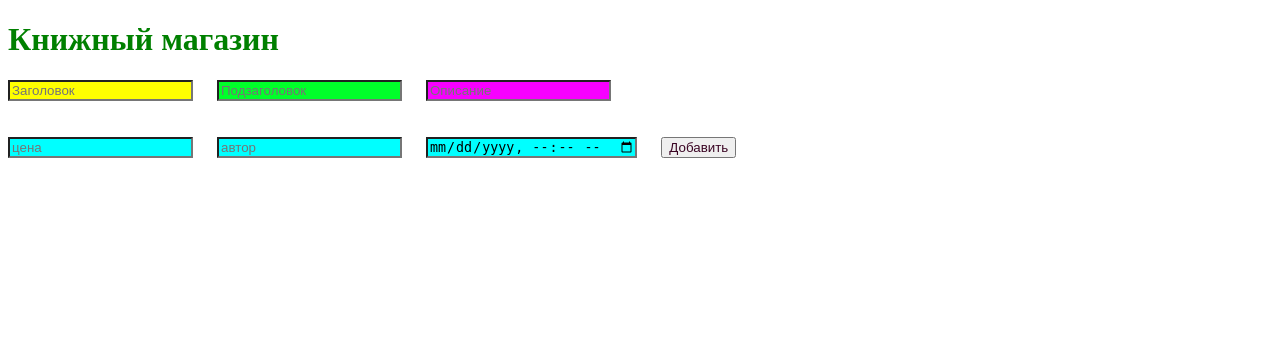
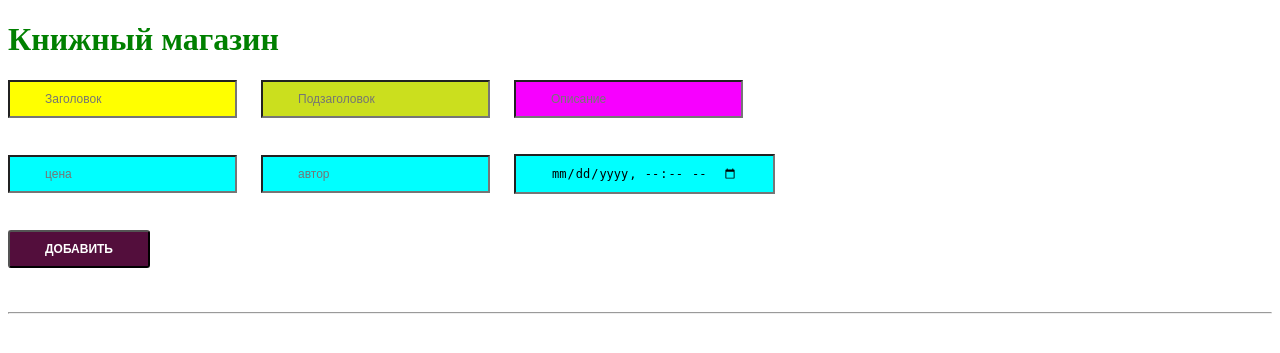
Before and after one commit to Sezim8/todo, a Django app: template main/templates/books.html in a window 1280 px wide. Shown: the top 353 px of the page. Run offline with Django 3.2, Linux system fonts and the light colour scheme; the template is opened without the code that fills it, so the values that code supplies are empty.

Commit message:
edd delete button

```diff
--- /dev/null
+++ b/main/static/styles/book.css
@@ -0,0 +1,28 @@
+*{
+    box-sizing: border-box;
+    margin: 15;
+    padding: 15;
+    color: black;
+
+}
+
+.create_button{
+    padding: 10px 35px;
+    background-color: rgb(83, 14, 60);
+    border: 1 px solid pink;
+    color: white;
+    font-size: 12px;
+    text-transform: uppercase;
+    font-weight: bold;
+    border-radius: 3px;
+    cursor: pointer;
+}
+
+.item{
+    padding: 10px 35px;
+    font-size: 12px;
+
+}
+h1{
+    font: center;
+}
--- a/main/templates/books.html
+++ b/main/templates/books.html
@@ -5,6 +5,7 @@
     <meta charset="UTF-8">
     <meta name="viewport" content="width=device-width, initial-scale=1.0">
     <title>Books Store</title>
+    <link rel="stylesheet" href="{% static 'styles/book.css'%}" />
 
 
 </head>
@@ -15,14 +16,15 @@
         {% csrf_token %}
 
     <div class="title1">
-        <input class="book_item" style="background-color: yellow;" type="text" name="title" placeholder="Заголовок" > &ensp;&ensp;
-        <input style="background-color: #00ff2a; " type="text" name="subtitle" placeholder="Подзаголовок"> &ensp;&ensp;
-        <input style="background-color: rgb(247, 0, 255);" type="text" name="desciption" placeholder="Описание">   <br> <br> <br>
-        <input style="background-color: rgb(0, 255, 255);" type="number" name="price" placeholder="цена"> &ensp;&ensp;
-        <input style="background-color: rgb(0, 255, 255);" type="text" name="author" placeholder="автор"> &ensp;&ensp;
-        <input style="background-color: rgb(0, 255, 255);" type="datetime-local" name="year" placeholder="Год"> &ensp;&ensp;
+        <input class="item" style="background-color: yellow;" type="text" name="title" placeholder="Заголовок" > &ensp;&ensp;
+        <input class="item" style="background-color: #cbdf1e; " type="text" name="subtitle" placeholder="Подзаголовок"> &ensp;&ensp;
+        <input class="item" style="background-color: rgb(247, 0, 255);" type="text" name="desciption" placeholder="Описание">   <br> <br> <br>
+        <input class="item" style="background-color: rgb(0, 255, 255);" type="number" name="price" placeholder="цена"> &ensp;&ensp;
+        <input class="item" style="background-color: rgb(0, 255, 255);" type="text" name="author" placeholder="автор"> &ensp;&ensp;
+        <input class="item" style="background-color: rgb(0, 255, 255);" type="datetime-local" name="year" placeholder="Год"> <br> <br> <br>
 
-        <button style="color: rgb(58, 4, 35);">Добавить</button>
+        <button class="create_button">Добавить</button> <br> <br> <br>
+        <hr>
 
 
     </div>
--- a/main/templates/test.html
+++ b/main/templates/test.html
@@ -40,7 +40,7 @@
                     <p>{{ todo.created_at }}</p>
                     <div class="action_buttons">
                         <img src="{%static 'icons/star.png' %}"/>
-                        <img src="{%static 'icons/delete.png' %}" />
+                        <a href="{% url 'delete-todo' todo.id %}"> <img src="{%static 'icons/delete.png' %}" /></a>
                     </div>
                 </div>
 
--- a/main/views.py
+++ b/main/views.py
@@ -44,7 +44,11 @@ def add_book(request):
         desciption=form['desciption'],
         author=form['author'],
         price=form['price'],
-
     )
     todo.save()
     return redirect (books)
+
+def delete_todo(request, id):
+    todo = ToDo.objects.get(id=id)
+    todo.delete()
+    return redirect (test)
--- a/todo/urls.py
+++ b/todo/urls.py
@@ -30,6 +30,8 @@ urlpatterns = [
     path("books/", books, name = "books"),
     path("add-todo/", add_todo, name='add-todo' ),
     path("add-book/", add_book, name='add-book' ),
+    path("delete-todo/<id>", delete_todo, name="delete-todo"),
+
 
 
 
```
